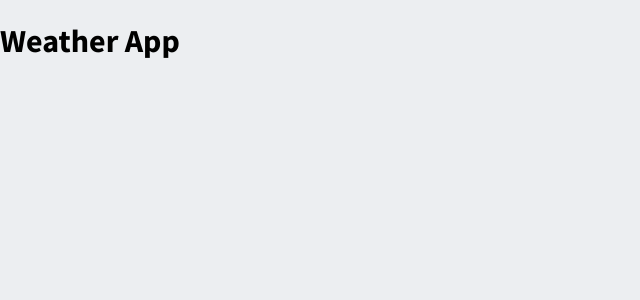
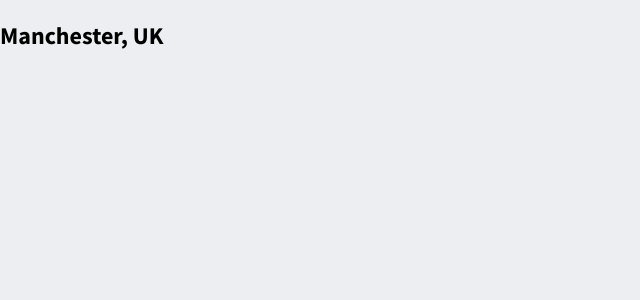
Before and after one commit to invertostew/weather-app, a React (Create React App) app: page / in a window 1280 px wide. Shown: the top 300 px of the page, without its empty margins (0-640 px from the left). Built offline with nearby package versions, Linux system fonts and the light colour scheme.

Commit message:
feat: add LocationDetails component

```diff
--- a/package.json
+++ b/package.json
@@ -6,6 +6,7 @@
     "@testing-library/jest-dom": "^5.16.2",
     "@testing-library/react": "^12.1.4",
     "@testing-library/user-event": "^13.5.0",
+    "prop-types": "^15.8.1",
     "react": "^17.0.2",
     "react-dom": "^17.0.2",
     "react-scripts": "5.0.0",
--- a/public/index.html
+++ b/public/index.html
@@ -9,6 +9,6 @@
   </head>
   <body>
     <noscript>You need to enable JavaScript to run this app.</noscript>
-    <main id="root"></main>
+    <div id="root"></div>
   </body>
 </html>
--- a/src/components/App.js
+++ b/src/components/App.js
@@ -1,11 +1,23 @@
+import PropTypes from "prop-types";
+
 import "../styles/App.css";
+import LocationDetails from "./LocationDetails";
 
-function App() {
+function App({ location }) {
+  const { city, country } = location;
+
   return (
-    <div className="App">
-      <h1>Weather App</h1>
-    </div>
+    <main className="App">
+      <LocationDetails city={city} country={country} />
+    </main>
   );
 }
 
+App.propTypes = {
+  location: PropTypes.shape({
+    city: PropTypes.string,
+    country: PropTypes.string,
+  }).isRequired,
+};
+
 export default App;
--- /dev/null
+++ b/src/components/LocationDetails.js
@@ -0,0 +1,18 @@
+import PropTypes from "prop-types";
+
+import "../styles/LocationDetails.css";
+
+function LocationDetails({ city, country }) {
+  return (
+    <section className="LocationDetails">
+      <h1 className="LocationDetails__heading">{`${city}, ${country}`}</h1>
+    </section>
+  );
+}
+
+LocationDetails.propTypes = {
+  city: PropTypes.string.isRequired,
+  country: PropTypes.string.isRequired,
+};
+
+export default LocationDetails;
--- /dev/null
+++ b/src/data/forecast.json
@@ -0,0 +1,78 @@
+{
+  "location": {
+    "city": "Manchester",
+    "country": "UK"
+  },
+  "forecasts": [
+    {
+      "date": 1525046400000,
+      "temperature": {
+        "max": 11,
+        "min": 4
+      },
+      "wind": {
+        "speed": 13,
+        "direction": "s"
+      },
+      "humidity": 30,
+      "description": "Clear",
+      "icon": "800"
+    },
+    {
+      "date": 1525132800000,
+      "temperature": {
+        "max": 13,
+        "min": 8
+      },
+      "wind": {
+        "speed": 60,
+        "direction": "ne"
+      },
+      "humidity": 80,
+      "description": "Stormy",
+      "icon": "211"
+    },
+    {
+      "date": 1525219200000,
+      "temperature": {
+        "max": 1,
+        "min": -2
+      },
+      "wind": {
+        "speed": 5,
+        "direction": "n"
+      },
+      "humidity": 50,
+      "description": "Heavy Snow",
+      "icon": "602"
+    },
+    {
+      "date": 1525305600000,
+      "temperature": {
+        "max": 20,
+        "min": 4
+      },
+      "wind": {
+        "speed": 150,
+        "direction": "e"
+      },
+      "humidity": 80,
+      "description": "Tornado",
+      "icon": "781"
+    },
+    {
+      "date": 1525392000000,
+      "temperature": {
+        "max": 25,
+        "min": 18
+      },
+      "wind": {
+        "speed": 8,
+        "direction": "nne"
+      },
+      "humidity": 50,
+      "description": "Hazy",
+      "icon": "721"
+    }
+  ]
+}
--- a/src/index.js
+++ b/src/index.js
@@ -1,11 +1,13 @@
 import React from "react";
 import ReactDOM from "react-dom";
+
 import "./styles/index.css";
 import App from "./components/App";
+import forecast from "./data/forecast.json";
 
 ReactDOM.render(
   <React.StrictMode>
-    <App />
+    <App location={forecast.location} />
   </React.StrictMode>,
   document.querySelector("#root")
 );
```
Also changed, not shown: src/styles/LocationDetails.css (added), 2 other files (tests, documents, lock files or other folders).
